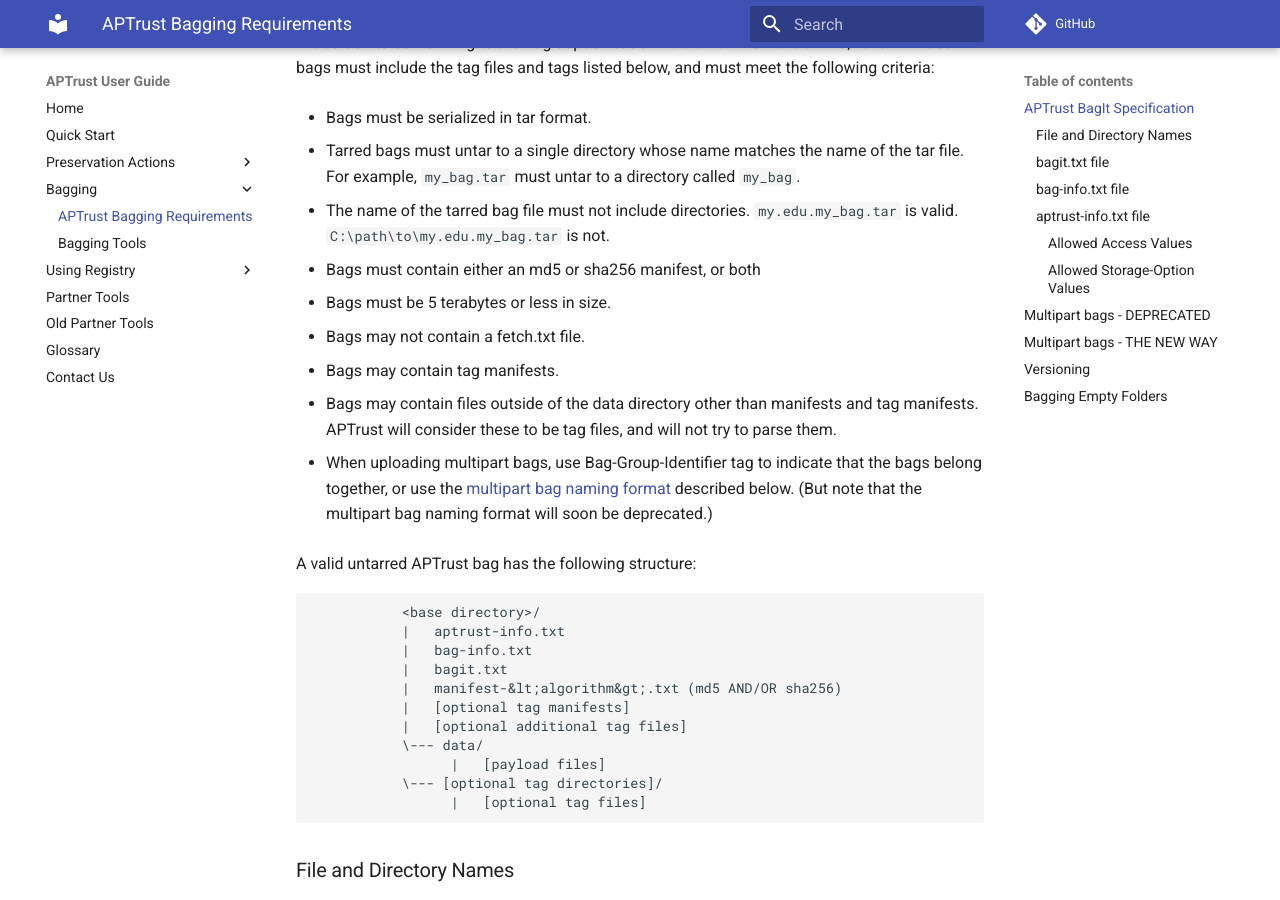
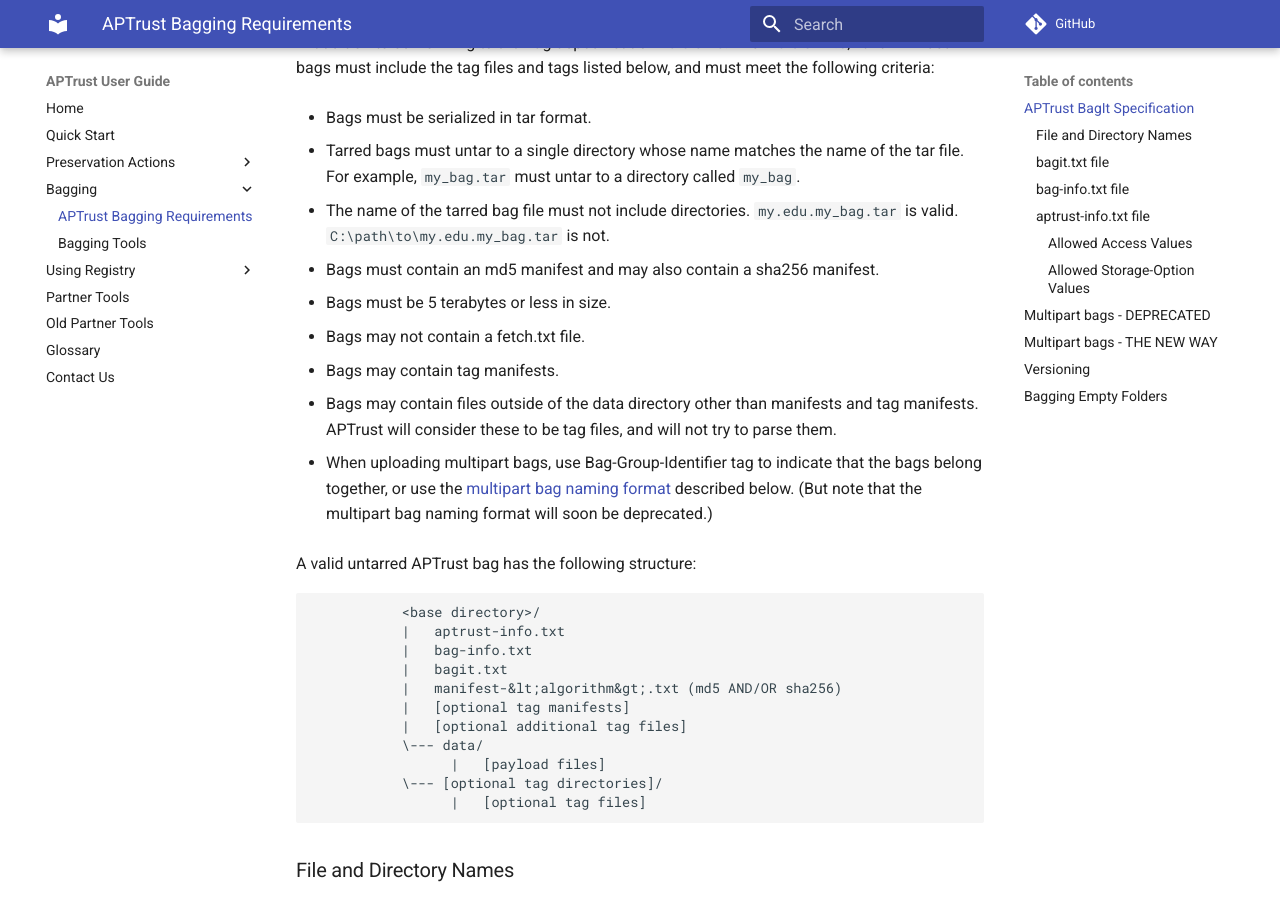
Before and after one commit to APTrust/userguide, an MkDocs documentation site: the page built from docs/bagging/index.md, in a window 1280 px wide and 900 px high, scrolled down 401 px. Built offline with MkDocs 1.6.1 and Material for MkDocs 9.7.7, drawn with Linux system fonts in a browser that asks for light colours; comment, search, counter and statistics services are not loaded.

Commit message:
Fixed manifest requirement on bagging page per Mike H.

```diff
--- a/docs/bagging/index.md
+++ b/docs/bagging/index.md
@@ -16,7 +16,7 @@
 
 * The name of the tarred bag file must not include directories. `my.edu.my_bag.tar` is valid. `C:\path\to\my.edu.my_bag.tar` is not.
 
-* Bags must contain either an md5 or sha256 manifest, or both
+* Bags must contain an md5 manifest and may also contain a sha256 manifest.
 
 * Bags must be 5 terabytes or less in size.
 
```
